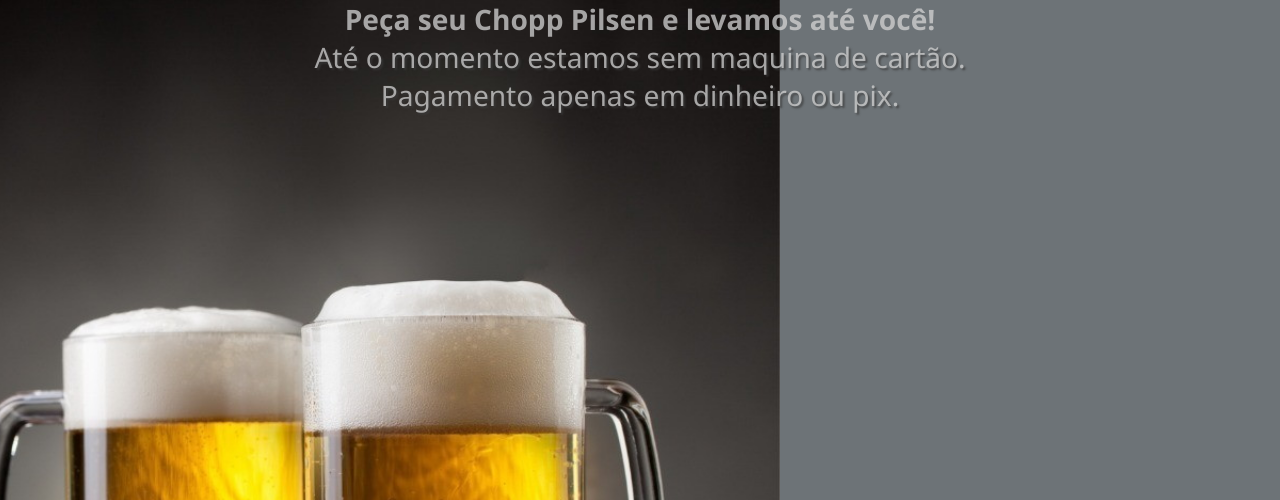
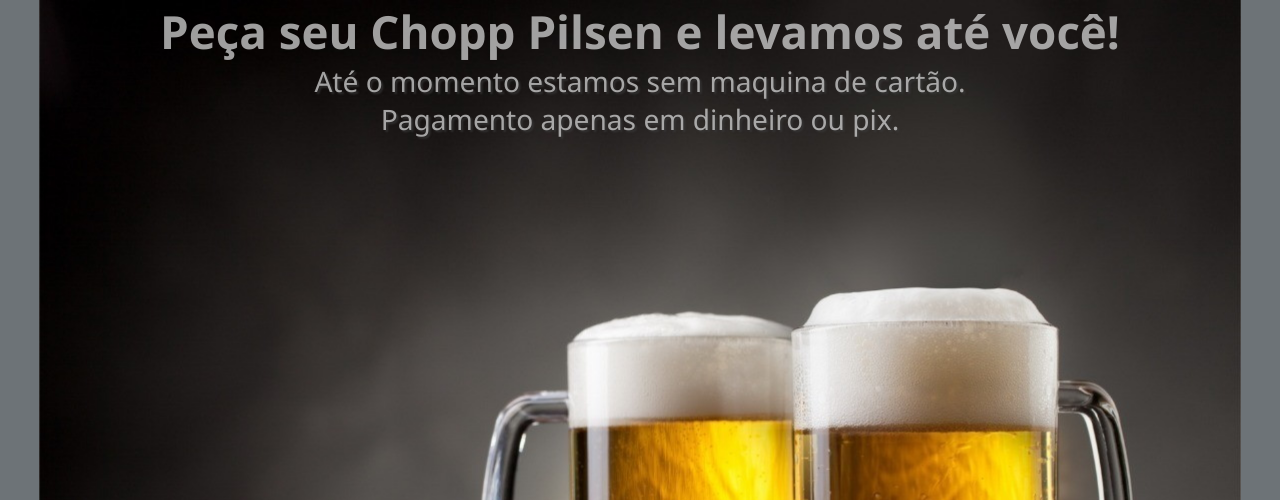
Before and after one commit to marcospontoexe/ProjetoCHOPP, a plain HTML site: page index.html in a window 1280 px wide. Shown: the top 500 px of the page. Drawn offline with Linux system fonts and the light colour scheme.

Commit message:
Update style.css

```diff
--- a/estilos/style.css
+++ b/estilos/style.css
@@ -19,11 +19,10 @@ html{
 body{
     background-color: rgb(109, 115, 119);
     background-image: url('../imagens/chopp.jpg');
-
     background-position: center center;         /* faz uma âncora da imagem no centro da tela*/
     background-repeat: no-repeat;
-    background-size: cover;          /* faz a imagem ocupar 100% da viewport*/
-    background-position-x: -500px;
+    background-size: contain;          /* faz a imagem ocupar 100% da viewport*/
+
 
 
 }
@@ -43,11 +42,15 @@ header{
 
 }
 
-header h1,p{
+header h1{
+    font-family: 'Segoe UI', Tahoma, Geneva, Verdana, sans-serif;
+
+}
+
+header p{
     font-family: 'Segoe UI', Tahoma, Geneva, Verdana, sans-serif;
     font-size: 0.8em;
 }
-
 
 main{
     position: absolute;
```
